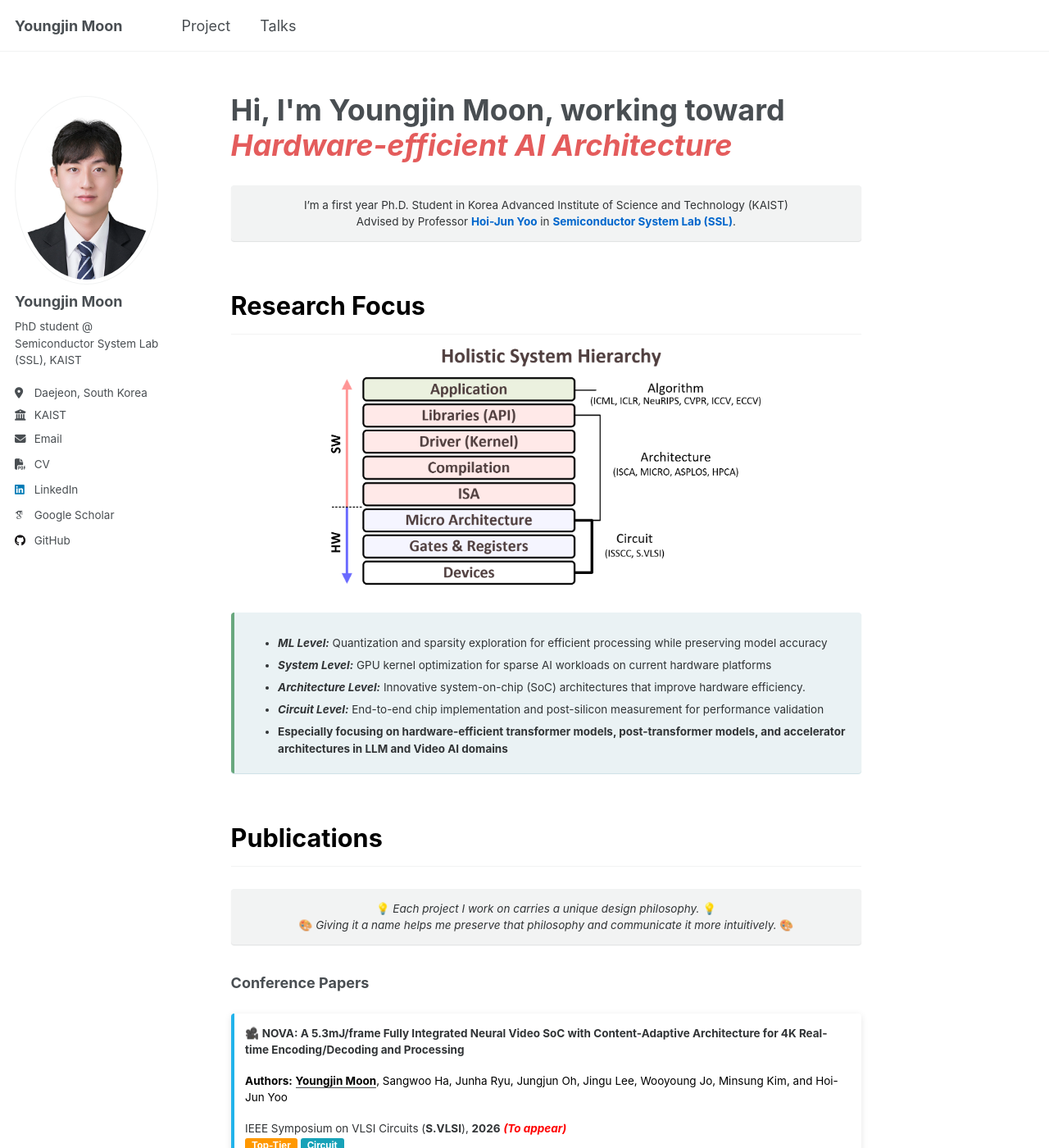
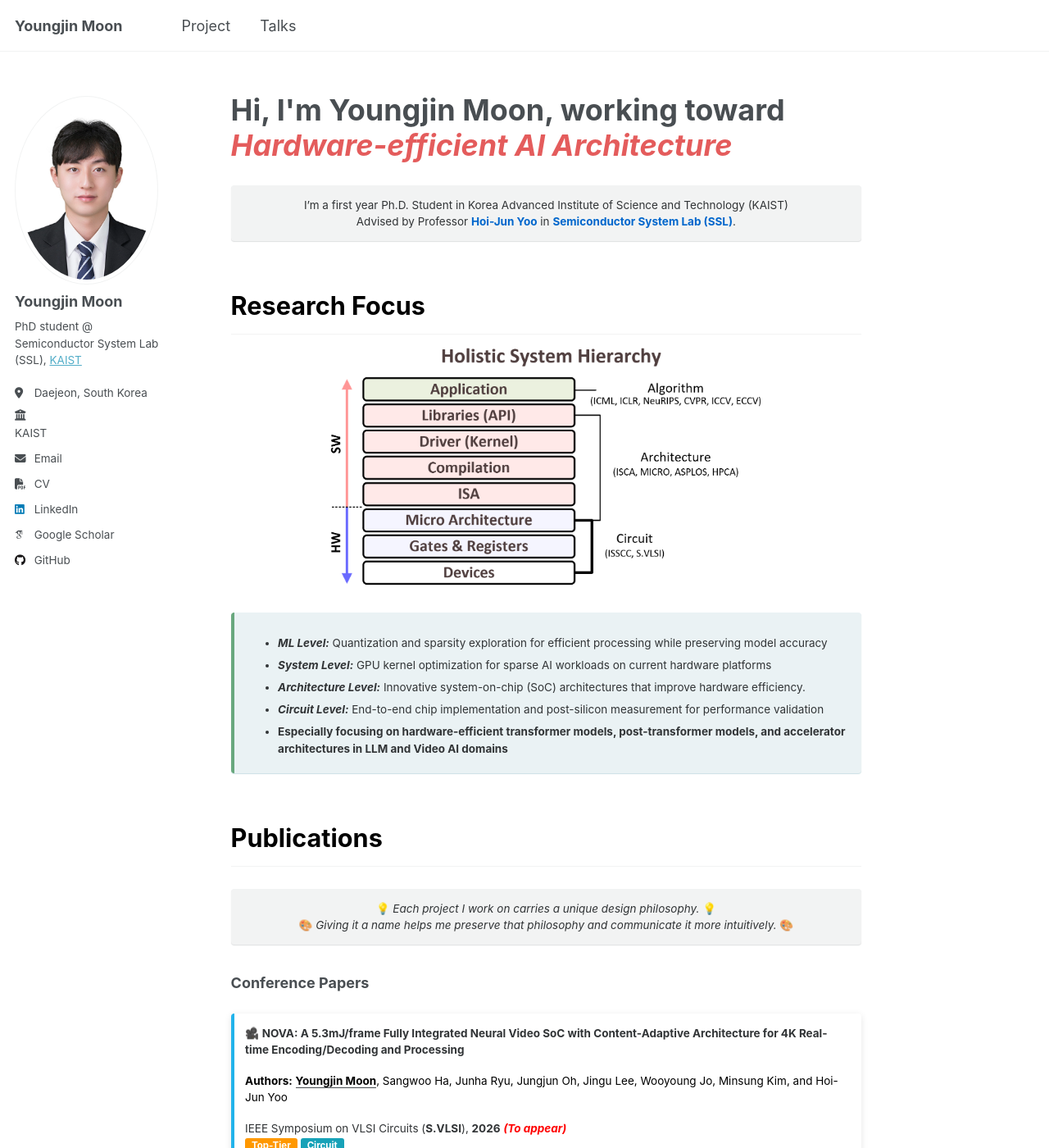
Before and after one commit to yjmoon99/yjmoon99.github.io, a Jekyll site: the page built from _pages/about.md, in a window 1280 px wide and 1400 px high. Shown: the whole window at 82% size. Built offline with Jekyll 4.4.1, drawn with Linux system fonts in a browser that asks for light colours; some web fonts are replaced; a script that is not in the unit is left out.

Commit message:
Update Profile

```diff
--- a/_config.yml
+++ b/_config.yml
@@ -26,10 +26,10 @@ author:
   avatar           : "YoungjinMoon_profile.png"
   name             : "Youngjin Moon"
   pronouns         : # example: "she/her"
-  bio              : "PhD student
-    @ Semiconductor System Lab (SSL), KAIST"
+  bio              : "PhD student @ Semiconductor System Lab (SSL), [KAIST](https://ssl.kaist.ac.kr/)"
   location         : "Daejeon, South Korea"
   employer         : "KAIST"
+  employer_url     : "https://ssl.kaist.ac.kr/"
   uri              : # URL
   email            : "yjmoon99@kaist.ac.kr"
 
--- a/_includes/author-profile.html
+++ b/_includes/author-profile.html
@@ -17,7 +17,7 @@
   <div class="author__content">
     <h3 class="author__name">{{ author.name }}</h3>
     {% if author.pronouns %}<p class="author__pronouns">{{ author.pronouns }}</p>{% endif %}
-    {% if author.bio %}<p class="author__bio">{{ author.bio }}</p>{% endif %}
+    {% if author.bio %}<div class="author__bio">{{ author.bio | markdownify }}</div>{% endif %}
   </div>
 
   <div class="author__urls-wrapper">
@@ -28,7 +28,7 @@
         <li class="author__desktop"><i class="fas fa-fw fa-location-dot icon-pad-right" aria-hidden="true"></i>{{ author.location }}</li>
       {% endif %}
       {% if author.employer %}
-        <li class="author__desktop"><i class="fas fa-fw fa-building-columns icon-pad-right" aria-hidden="true"></i>{{ author.employer }}</li>
+        <li class="author__desktop"><i class="fas fa-fw fa-building-columns icon-pad-right" aria-hidden="true"></i>{% if author.employer_url %}<a href="{{ author.employer_url }}" target="_blank" rel="noopener noreferrer">{{ author.employer }}</a>{% else %}{{ author.employer }}{% endif %}</li>
       {% endif %}
       {% if author.uri %}
         <li><a href="{{ author.uri }}"><i class="fas fa-fw fa-link icon-pad-right" aria-hidden="true"></i>{{ site.data.ui-text[site.locale].website_label | default: "Website" }}</a></li>
--- a/_sass/layout/_sidebar.scss
+++ b/_sass/layout/_sidebar.scss
@@ -151,6 +151,10 @@
 .author__bio {
   margin: 0;
 
+  p {
+    margin: 0;
+  }
+
   @include breakpoint($large) {
     margin-top: 10px;
     margin-bottom: 20px;
```
